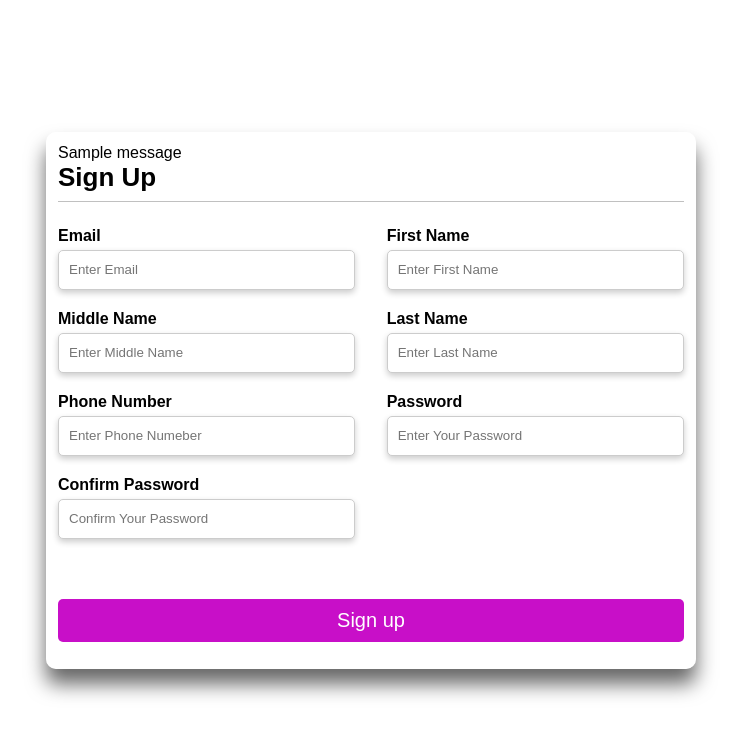
After one commit to vectorsigmaissomewhere/100-Django-Projects-, a Django app: page /register/ in a window 1280 px wide. The commit adds this page. Shown: the top 737 px of the page, without its empty margins (269-1010 px from the left). Run offline with Django 5.2, Linux system fonts and the light colour scheme; tables that the repository leaves empty hold one stand-in row (values such as "Sample post"); one stand-in notice (Sample message) is shown.

Commit message:
Implemented Custom User for the first time

```diff
--- a/med/med/urls.py
+++ b/med/med/urls.py
@@ -1,22 +1,7 @@
-"""
-URL configuration for med project.
-
-The `urlpatterns` list routes URLs to views. For more information please see:
-    https://docs.djangoproject.com/en/5.0/topics/http/urls/
-Examples:
-Function views
-    1. Add an import:  from my_app import views
-    2. Add a URL to urlpatterns:  path('', views.home, name='home')
-Class-based views
-    1. Add an import:  from other_app.views import Home
-    2. Add a URL to urlpatterns:  path('', Home.as_view(), name='home')
-Including another URLconf
-    1. Import the include() function: from django.urls import include, path
-    2. Add a URL to urlpatterns:  path('blog/', include('blog.urls'))
-"""
 from django.contrib import admin
-from django.urls import path
+from django.urls import path, include
 
 urlpatterns = [
+    path('',include('personalblog.urls')),
     path('admin/', admin.site.urls),
 ]
--- /dev/null
+++ b/med/personalblog/templates/messages.html
@@ -0,0 +1,5 @@
+{% if messages %}
+{% for message in messages %}
+<p>{{ message }}</p>
+{% endfor %}
+{% endif %}
--- a/med/personalblog/templates/register.html
+++ b/med/personalblog/templates/register.html
@@ -8,28 +8,38 @@
 </head>
 <body>
     <div class="container">
-        <form action="" method="">
+        <form action="" method="POST">
+            {% csrf_token %}
+            {% include "messages.html" %}
             <h2>Sign Up</h2>
             <div class="content">
                 <div class="input-box">
                     <label for="">Email</label>
-                    <input type="email" name="email" placeholder="Enter Email">
+                    <input type="email" name="email" placeholder="Enter Email" value="{{ email }}">
                 </div>
                 <div class="input-box">
                     <label for="">First Name</label>
-                    <input type="text" name="firstname" placeholder="Enter First Name">
+                    <input type="text" name="firstname" placeholder="Enter First Name" value="{{ firstname }}">
                 </div>
                 <div class="input-box">
                     <label for="">Middle Name</label>
-                    <input type="text" name="middlename" placeholder="Enter Middle Name">
+                    <input type="text" name="middlename" placeholder="Enter Middle Name" value="{{ middlename }}">
                 </div>
                 <div class="input-box">
                     <label for="">Last Name</label>
-                    <input type="text" name="lastname" placeholder="Enter Last Name">
+                    <input type="text" name="lastname" placeholder="Enter Last Name" value="{{ lastname }}">
                 </div>
                 <div class="input-box">
                     <label for="">Phone Number</label>
-                    <input type="text" name="phonenumber" placeholder="Enter Phone Numeber">
+                    <input type="text" name="phonenumber" placeholder="Enter Phone Numeber" value="{{ phonenumber }}">
+                </div>
+                <div class="input-box">
+                    <label for="">Password</label>
+                    <input type="password" name="password" placeholder="Enter Your Password" value="{{ password }}">
+                </div>
+                <div class="input-box">
+                    <label for="">Confirm Password</label>
+                    <input type="password" name="password_confirm" placeholder="Confirm Your Password" value="{{ password_confirm }}">
                 </div>
             </div>
             <div class="button-container">
--- a/med/personalblog/urls.py
+++ b/med/personalblog/urls.py
@@ -1,5 +1,6 @@
 from django.urls import path
-from .views import register
+from .views import register, login
 urlpatterns = [
     path('register/',register,name='register'),
+    path('login/',login,name='login'),
 ]
--- a/med/personalblog/views.py
+++ b/med/personalblog/views.py
@@ -1,14 +1,66 @@
 from .models import CustomUser
+from django.contrib import messages
+from django.http import HttpResponseRedirect
+from django.shortcuts import render, redirect
+from django.contrib.auth import authenticate, login
 
-
-def register_page(request):
+def register(request):
     if request.method == "POST":
         email = request.POST.get('email')
-        firstname = request.POST.get('firstname')
-        middlename = request.POST.get('middlename')
-        lastname = request.POST.get('lastname')
-        phonenumber = request.POST.get('phonenumber')
+        first_name = request.POST.get('firstname')
+        middle_name = request.POST.get('middlename')
+        last_name = request.POST.get('lastname')
+        mobile = request.POST.get('phonenumber')
+        password = request.POST.get('password')
+        password_confirm = request.POST.get('password_confirm')
 
-        userObj = CustomUser.objects.filter(email = email)
-        if userObj.exists():
-            messages.warning(request)
+        # Check if passwords match
+        if password != password_confirm:
+            messages.error(request, 'Passwords do not match.')
+            return HttpResponseRedirect(request.META.get('HTTP_REFERER'))
+
+        # Check if email already exists
+        if CustomUser.objects.filter(email=email).exists():
+            messages.warning(request, 'This Email address is already taken.')
+            return HttpResponseRedirect(request.META.get('HTTP_REFERER'))
+
+        # Create and save the user
+        user = CustomUser(
+            email=email,
+            first_name=first_name,
+            middle_name=middle_name,
+            last_name=last_name,
+            mobile=mobile
+        )
+        user.set_password(password)
+        user.save()
+
+        # Optionally, log the user in immediately after registration
+        user = authenticate(request, email=email, password=password)
+        if user is not None:
+            login(request, user)
+            messages.success(request, 'Registration successful.')
+            return redirect('home')  # Redirect to a home page or dashboard
+
+        messages.success(request, 'Registration successful. Please log in.')
+        return redirect('login')  # Redirect to login page
+
+    # Handling GET request with query parameters
+    email = request.GET.get('email', '')
+    first_name = request.GET.get('firstname', '')
+    middle_name = request.GET.get('middlename', '')
+    last_name = request.GET.get('lastname', '')
+    mobile = request.GET.get('phonenumber', '')
+
+    context = {
+        'email': email,
+        'firstname': first_name,
+        'middlename': middle_name,
+        'lastname': last_name,
+        'phonenumber': mobile,
+    }
+
+    return render(request, 'register.html', context)
+
+def login(request):
+    return render(request,'login.html')
```
Also changed, not shown: med/personalblog/templates/login.html (added, +13 -0 lines), med/db.sqlite3.
